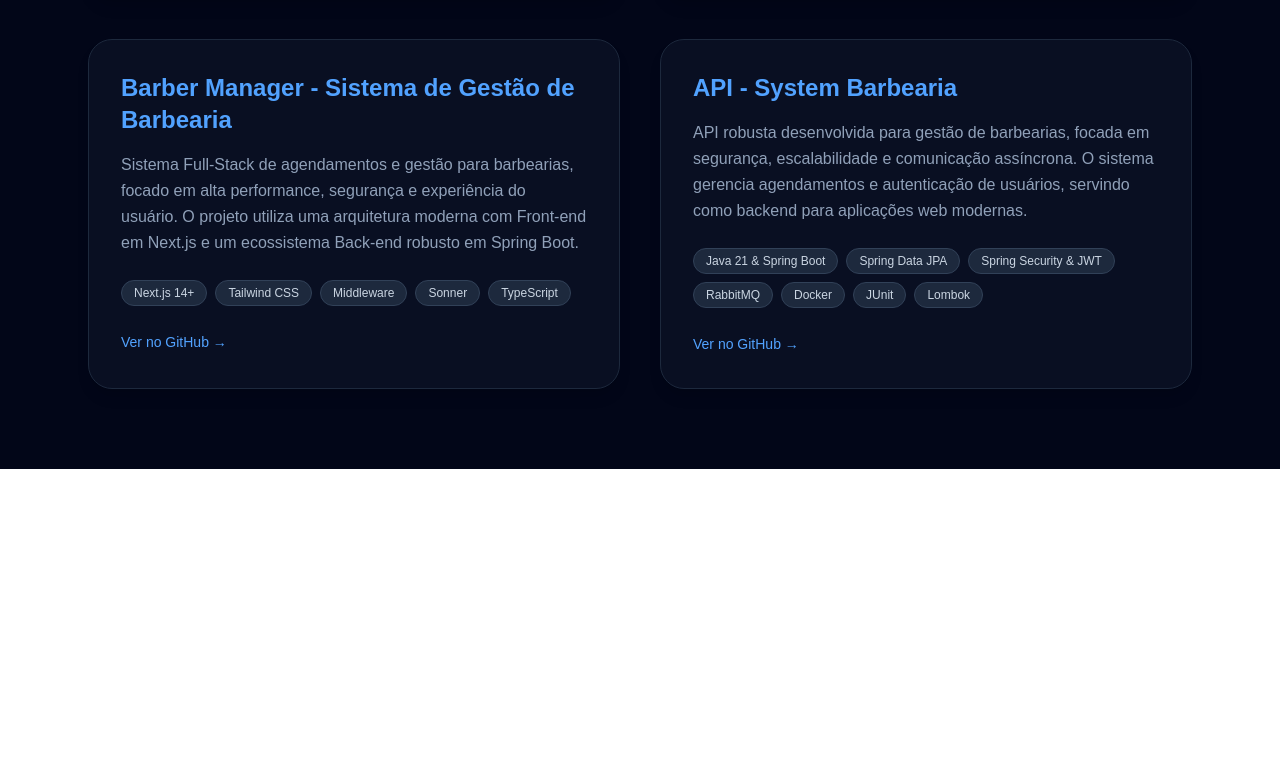
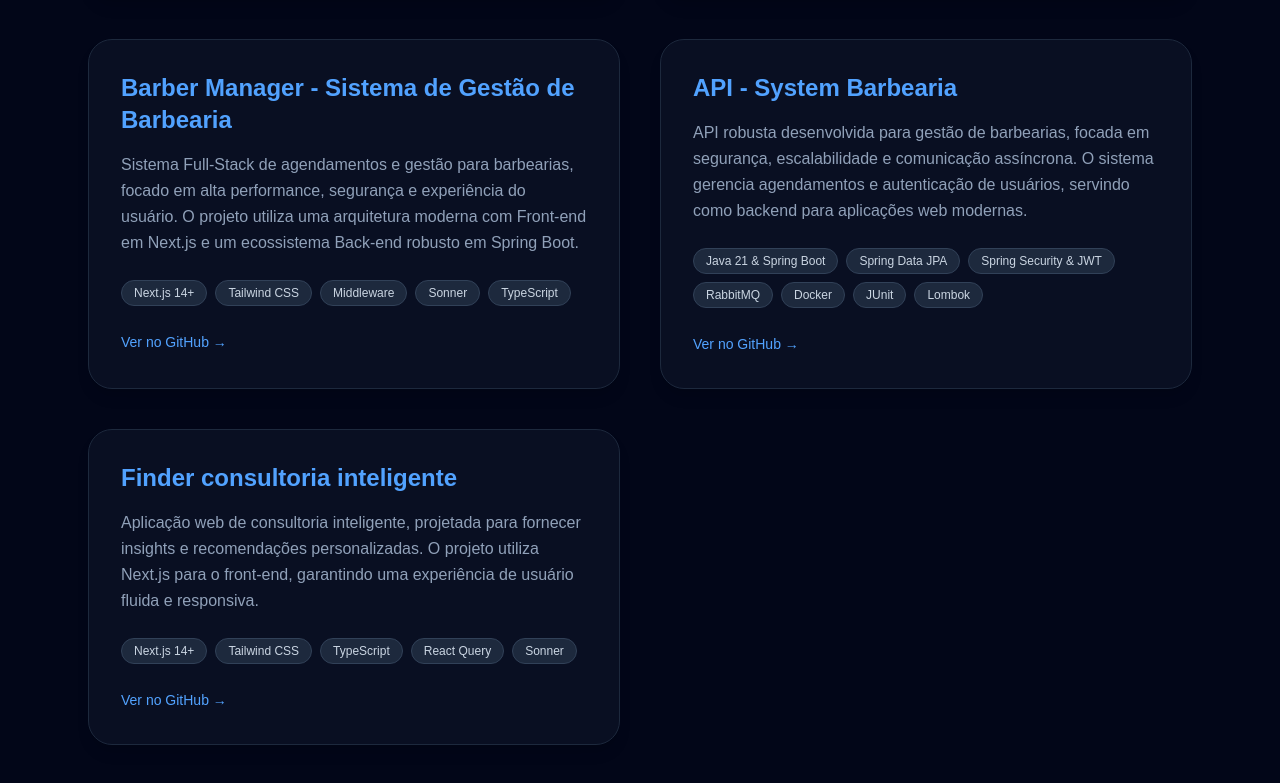
Before and after one commit to Claitonok/portfolio, a Next.js app: page /projetos in a window 1280 px wide. Shown: the part 2275-3058 px from the top of the page. Before the commit the page ends 2744 px from the top, so only its background shows below. Built offline with nearby package versions, Linux system fonts and the light colour scheme.

Commit message:
adicionando novos projetos desenvolvidos+++

```diff
--- a/app/page.tsx
+++ b/app/page.tsx
@@ -4,8 +4,11 @@ import Hero from "./components/Hero";
 export default function Home() {
   return (
     <main className="min-h-screen">
+
       <NavbarHome />
       <Hero />
+
     </main>
+
   );
 }
--- a/app/projetos/page.tsx
+++ b/app/projetos/page.tsx
@@ -1,3 +1,4 @@
+import { title } from "process";
 import Navbar from "../components/Navbar";
 import Link from "next/link";
 
@@ -97,6 +98,12 @@ const projects = [
     description:"API robusta desenvolvida para gestão de barbearias, focada em segurança, escalabilidade e comunicação assíncrona. O sistema gerencia agendamentos e autenticação de usuários, servindo como backend para aplicações web modernas.",
     tech:["Java 21 & Spring Boot", "Spring Data JPA", "Spring Security & JWT", "RabbitMQ", "Docker", "JUnit", "Lombok"],
     github:"https://github.com/Claitonok/system-barbearia"
+  },
+  {
+    title:"Finder consultoria inteligente",
+    description:"Aplicação web de consultoria inteligente, projetada para fornecer insights e recomendações personalizadas. O projeto utiliza Next.js para o front-end, garantindo uma experiência de usuário fluida e responsiva.",
+    tech:["Next.js 14+", "Tailwind CSS", "TypeScript", "React Query", "Sonner"],
+    github:"https://github.com/Claitonok/proj-consulta"
   }
   // {
   //   title:"",
```
Also changed, not shown: 1 other file (tests, documents, lock files or other folders).
